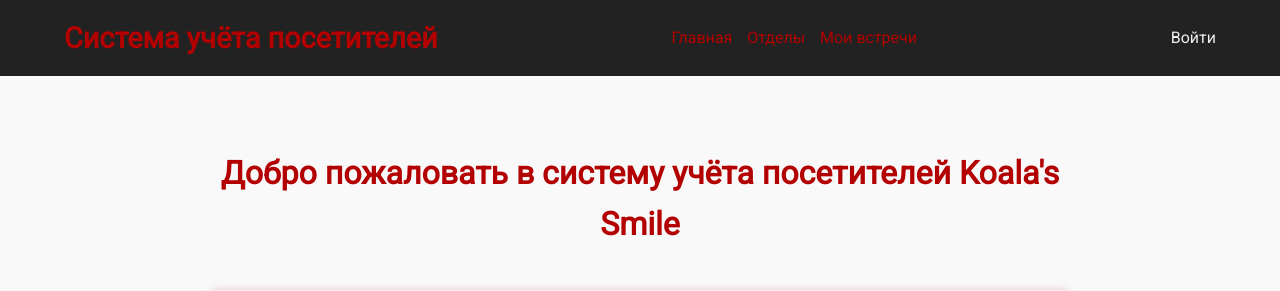
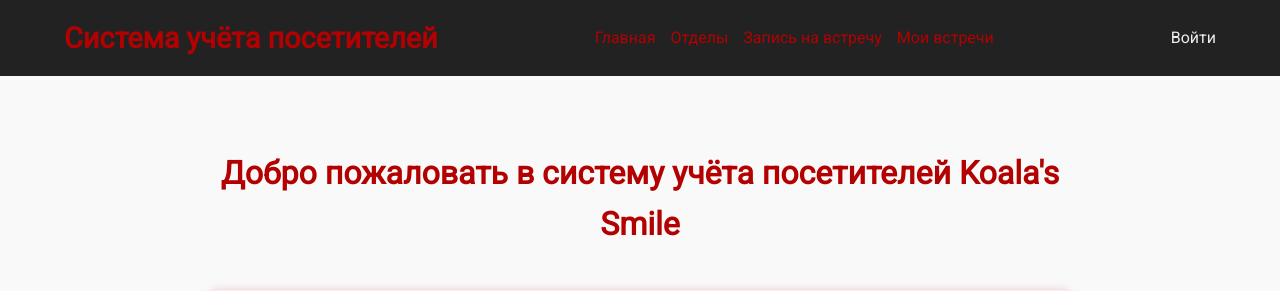
Before and after one commit to Macksim444/kursach2, a Django app: page /about/ in a window 1280 px wide. Shown: the top 291 px of the page. Run offline with Django 5.2, Linux system fonts and the light colour scheme; some libraries are stand-ins or nearby versions.

Commit message:
14.06.2025 final

```diff
--- a/mysite/visitors/templates/visitors/base.html
+++ b/mysite/visitors/templates/visitors/base.html
@@ -203,6 +203,7 @@
     <nav>
       <a href="{% url 'home' %}">Главная</a>
       <a href="{% url 'departments_list' %}">Отделы</a>
+      <a href="{% url 'appointment_create' %}" class="btn btn-primary">Запись на встречу</a>
       <a href="{% url 'my_appointments' %}">Мои встречи</a>
       {% if request.user.is_authenticated %}
         {% if request.user.is_staff %}
```
Also changed, not shown: mysite/db.sqlite3.
